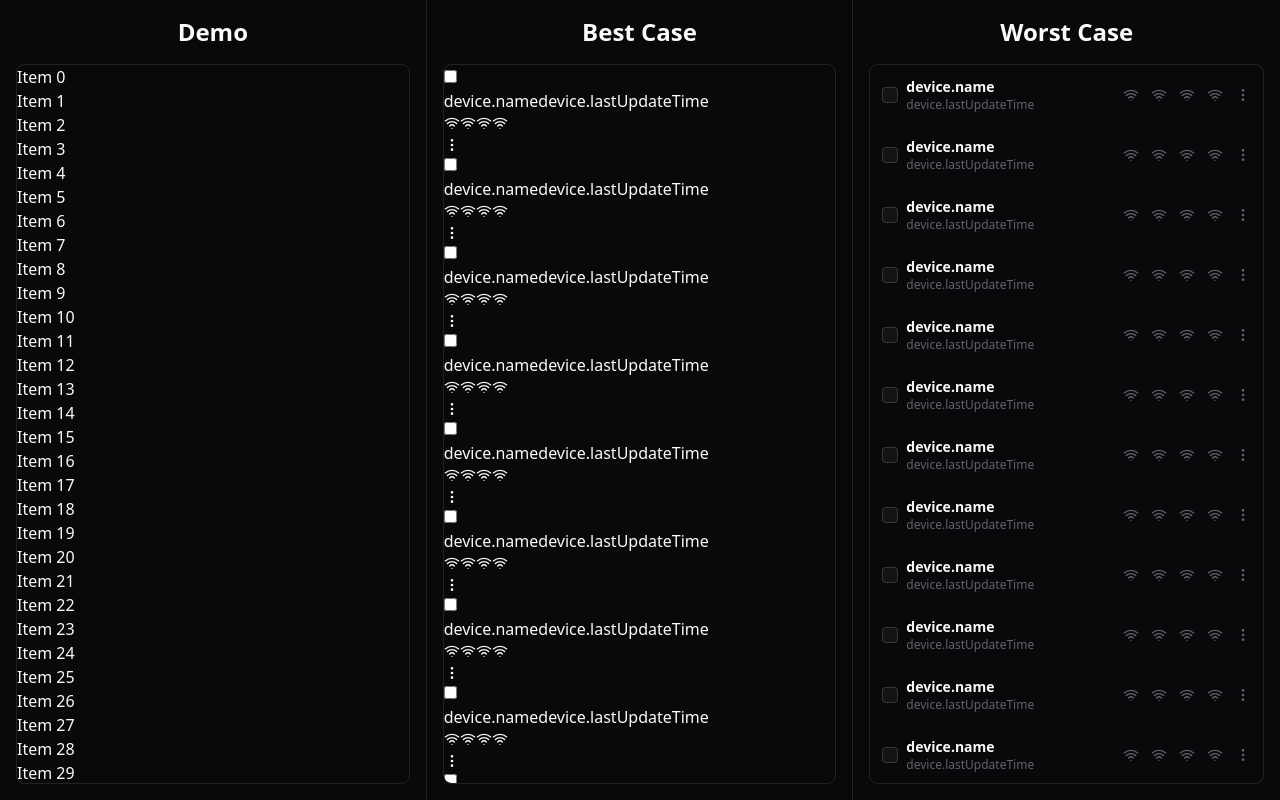
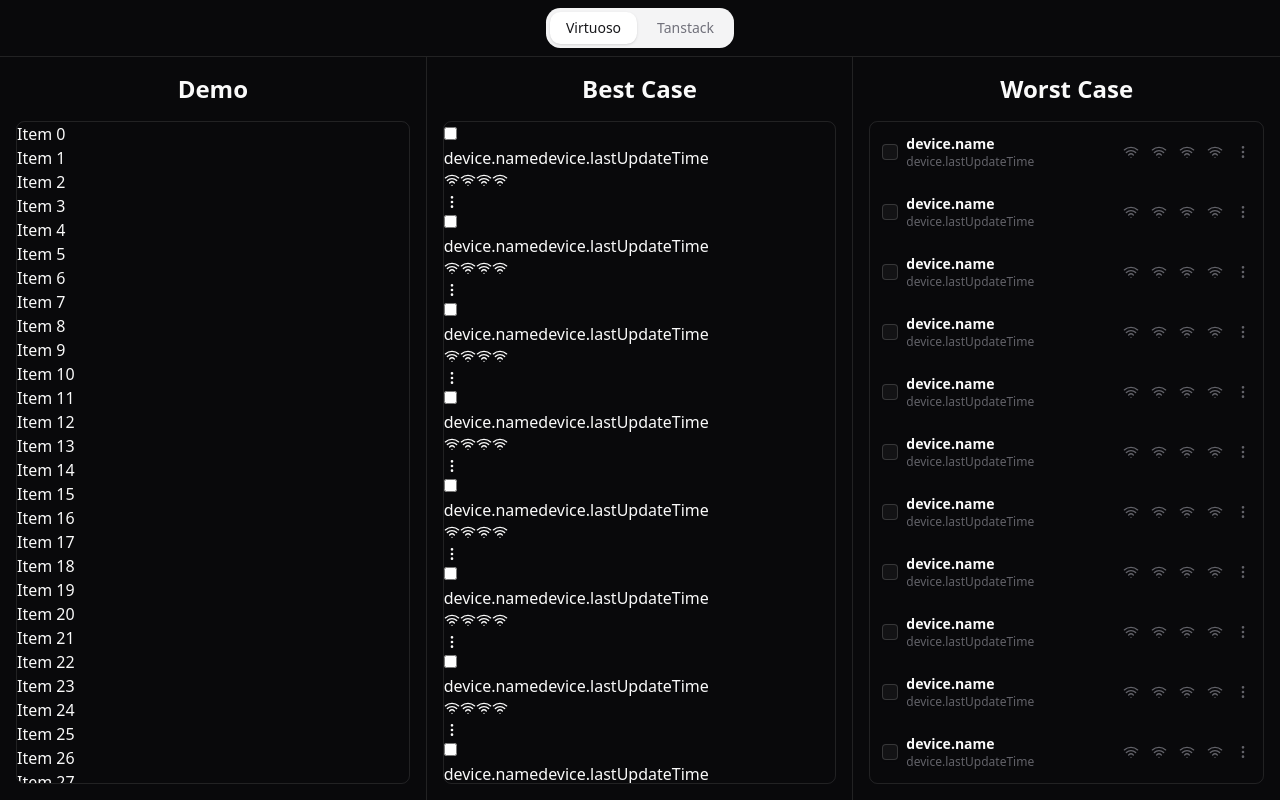
Before and after one commit to Mahmoud-Fares/virtualization, a React (Vite) app: page / in a window 1280 px wide. Built offline with nearby package versions, Linux system fonts and the light colour scheme.

Commit message:
have a navigator to navigate between the solutions & enhances the layout

```diff
--- a/src/app/layouts/main-layout.tsx
+++ b/src/app/layouts/main-layout.tsx
@@ -1,4 +1,6 @@
 import { Outlet, ScrollRestoration } from 'react-router-dom';
+
+import { SolutionsNavigator } from '@/shared/components/solutions-navigator';
 
 type Props = {
    children?: React.ReactNode;
@@ -9,10 +11,14 @@
       <>
          <ScrollRestoration />
 
-         <div className='flex min-h-screen flex-col'>
-            <div className='flex-1'>
-               <main>{children ?? <Outlet />}</main>
+         <div className='flex h-screen flex-col'>
+            <div className='flex justify-center gap-2 border-b p-2'>
+               <SolutionsNavigator />
             </div>
+
+            <main className='flex flex-1 flex-col'>
+               {children ?? <Outlet />}
+            </main>
          </div>
       </>
    );
--- a/src/features/tanstack/best.tsx
+++ b/src/features/tanstack/best.tsx
@@ -16,7 +16,7 @@
    });
 
    return (
-      <div ref={parentRef} className='h-[90vh] overflow-auto rounded-md border'>
+      <div ref={parentRef} className='h-[85vh] overflow-auto rounded-md border'>
          <div
             style={{
                height: `${rowVirtualizer.getTotalSize()}px`,
--- a/src/features/tanstack/demo.tsx
+++ b/src/features/tanstack/demo.tsx
@@ -18,7 +18,7 @@
    });
 
    return (
-      <div ref={parentRef} className='h-[90vh] overflow-auto rounded-md border'>
+      <div ref={parentRef} className='h-[85vh] overflow-auto rounded-md border'>
          <div
             style={{
                height: `${rowVirtualizer.getTotalSize()}px`,
--- a/src/features/tanstack/worst.tsx
+++ b/src/features/tanstack/worst.tsx
@@ -19,7 +19,7 @@
    });
 
    return (
-      <div ref={parentRef} className='h-[90vh] overflow-auto rounded-md border'>
+      <div ref={parentRef} className='h-[85vh] overflow-auto rounded-md border'>
          <div
             style={{
                height: `${rowVirtualizer.getTotalSize()}px`,
--- a/src/shared/components/comparison-layout.tsx
+++ b/src/shared/components/comparison-layout.tsx
@@ -1,7 +1,7 @@
 type Props = React.ComponentProps<'div'>;
 
 export const ComparisonLayout = ({ children, ...props }: Props) => (
-   <div className='grid h-screen grid-cols-3 divide-x' {...props}>
+   <div className='grid flex-1 grid-cols-3 divide-x' {...props}>
       {children}
    </div>
 );
--- /dev/null
+++ b/src/shared/components/solutions-navigator.tsx
@@ -0,0 +1,36 @@
+import { NavLink } from 'react-router-dom';
+
+const SOLUTIONS = [
+   {
+      title: 'Virtuoso',
+      path: '/',
+   },
+   {
+      title: 'Tanstack',
+      path: '/tanstack',
+   },
+];
+
+export function SolutionsNavigator() {
+   return (
+      <nav className='inline-flex items-center gap-1 rounded-xl bg-zinc-100 p-1'>
+         {SOLUTIONS.map(({ title, path }) => (
+            <NavLink
+               key={path}
+               to={path}
+               end
+               className={({ isActive }) =>
+                  [
+                     'rounded-lg px-4 py-1.5 text-sm font-medium transition-all duration-200',
+                     isActive
+                        ? 'bg-white text-zinc-900 shadow-sm'
+                        : 'text-zinc-500 hover:text-zinc-800',
+                  ].join(' ')
+               }
+            >
+               {title}
+            </NavLink>
+         ))}
+      </nav>
+   );
+}
```
